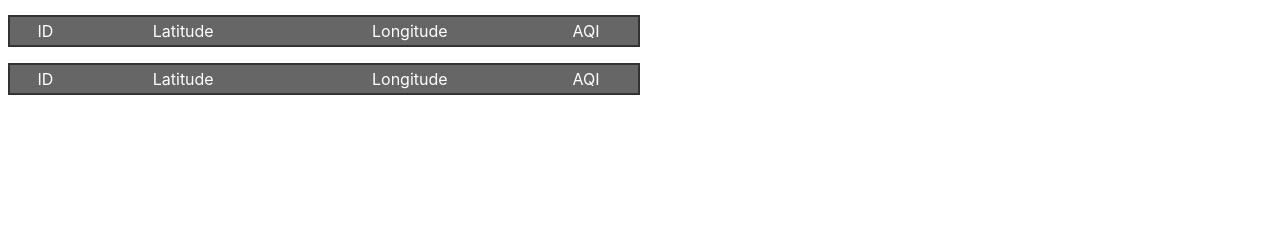
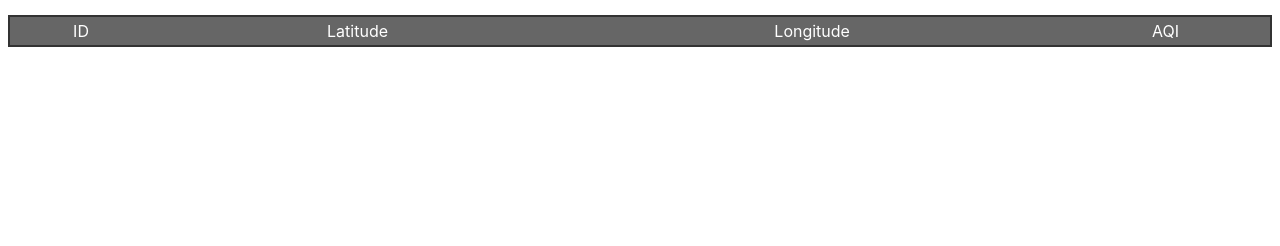
Before and after one commit to Aqigroup/Airquality, a PHP site: page / in a window 1280 px wide. Shown: the part 554-800 px from the top of the page. Run offline with PHP 8.4, Linux system fonts and the light colour scheme; data that the repository does not hold is empty.

Commit message:
table changes

```diff
--- a/index.php
+++ b/index.php
@@ -40,7 +40,7 @@
         </div>
 
 		<div>
-    <table border="0" cellspacing="0" cellpadding="4" width="50%">
+    <table border="0" cellspacing="0" cellpadding="4" width="100%">
       <tr>
             <td class="table_titles">ID</td>
             <td class="table_titles">Latitude</td>
@@ -83,48 +83,5 @@
     </table>
 </div>
 
-		    <div >
-    <table border="0" cellspacing="0" cellpadding="4" width="50%">
-      <tr>
-            <td class="table_titles">ID</td>
-            <td class="table_titles">Latitude</td>
-            <td class="table_titles">Longitude</td>
-            <td class="table_titles">AQI</td>
-          </tr>
-<?php
-	// Retrieve all records and display them
-
-    $q = "SELECT `id`, `lat`, `lgt`, `aqi` FROM `Air Quality Index` WHERE 1";
-
-    $result = @mysqli_query($dbc, $q);
-
-
-	// Used for row color toggle
-	$oddrow = true;
-
-	// process every record
-	while( $row = mysqli_fetch_array($result) )
-	{
-		if ($oddrow)
-		{
-			$css_class=' class="table_cells_odd"';
-		}
-		else
-		{
-			$css_class=' class="table_cells_even"';
-		}
-
-		$oddrow = !$oddrow;
-
-		echo '<tr>';
-		echo '   <td'.$css_class.'>'.$row["id"].'</td>';
-		echo '   <td'.$css_class.'>'.$row["lat"].'</td>';
-		echo '   <td'.$css_class.'>'.$row["lgt"].'</td>';
-		echo '   <td'.$css_class.'>'.$row["aqi"].'</td>';
-		echo '</tr>';
-	}
-?>
-    </table>
-</div>
     </body>
 </html>
```
